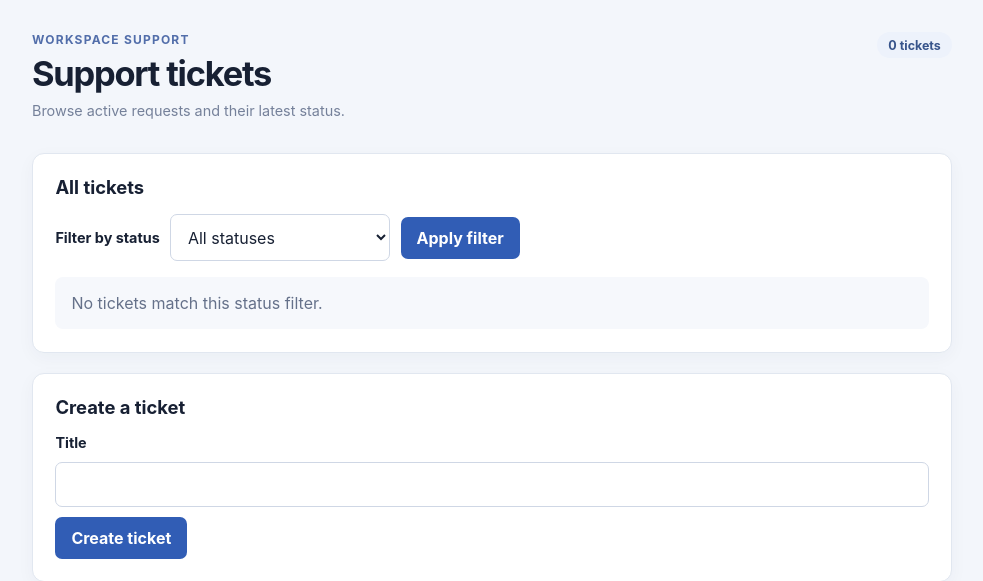
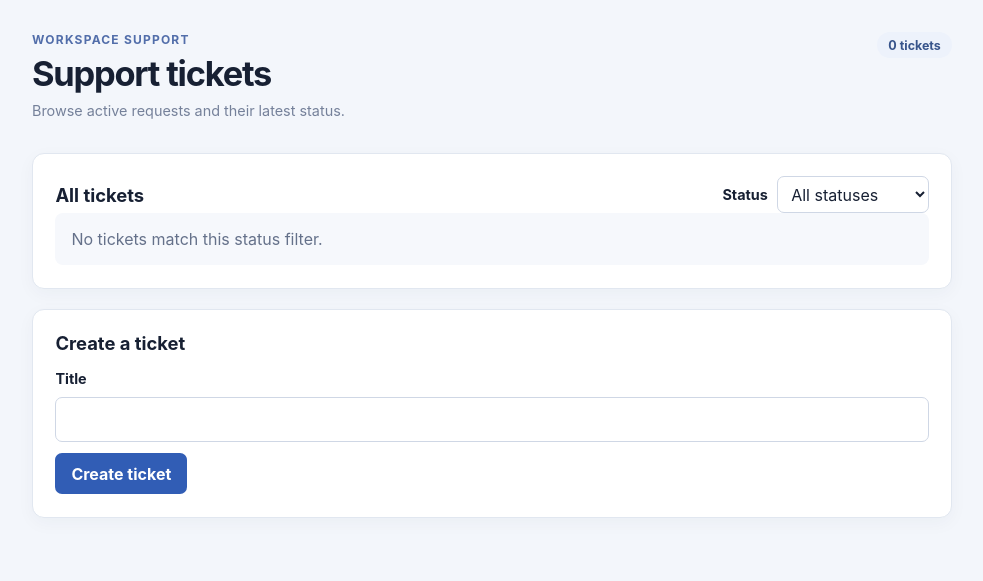
Before and after one commit to jonascotch/databricks-ticketing-system, a Python web app: template templates/ticket_list.html in a window 1280 px wide. Shown: the part 52-633 px from the top of the page, without its empty margins (148-1131 px from the left). Run offline with Jinja, Linux system fonts and the light colour scheme; the template is opened without the code that fills it, so the values that code supplies are empty.

Commit message:
fix: filter position and height

```diff
--- a/static/style.css
+++ b/static/style.css
@@ -208,11 +208,32 @@ button:hover,
   margin-top: 1.4rem;
 }
 
+.ticket-list-heading {
+  display: flex;
+  align-items: center;
+  justify-content: space-between;
+  gap: 1rem;
+}
+
+.ticket-list-heading h2 {
+  margin-bottom: 0;
+}
+
 .ticket-filter {
-  grid-template-columns: auto minmax(150px, 220px) auto;
+  display: flex;
   align-items: center;
-  justify-content: start;
-  margin-bottom: 1rem;
+  gap: 0.55rem;
+  margin: 0;
+}
+
+.ticket-filter label {
+  white-space: nowrap;
+}
+
+.ticket-filter select {
+  width: auto;
+  min-width: 9.5rem;
+  padding: 0.4rem 0.6rem;
 }
 
 .status-form label {
@@ -292,8 +313,14 @@ button:hover,
     grid-template-columns: 1fr;
   }
 
+  .ticket-list-heading {
+    align-items: flex-start;
+  }
+
   .ticket-filter {
-    grid-template-columns: 1fr;
+    flex-direction: column;
+    align-items: flex-start;
+    gap: 0.35rem;
   }
 
   .message-meta {
--- a/templates/ticket_list.html
+++ b/templates/ticket_list.html
@@ -13,17 +13,18 @@
   </div>
 
   <section class="panel">
+    <div class="ticket-list-heading">
       <h2>All tickets</h2>
       <form class="ticket-filter" method="get" action="{{ url_for('ticket_list') }}">
-      <label for="status-filter">Filter by status</label>
-      <select id="status-filter" name="status">
+        <label for="status-filter">Status</label>
+        <select id="status-filter" name="status" onchange="this.form.submit()">
           <option value="all" {% if selected_status == "all" %}selected{% endif %}>All statuses</option>
           {% for status in statuses %}
             <option value="{{ status }}" {% if selected_status == status %}selected{% endif %}>{{ status|replace("_", " ")|title }}</option>
           {% endfor %}
         </select>
-      <button type="submit">Apply filter</button>
       </form>
+    </div>
     {% if tickets %}
       <div class="ticket-list">
         {% for ticket in tickets %}
```
Lines whose indentation alone changed are shown as unchanged.
